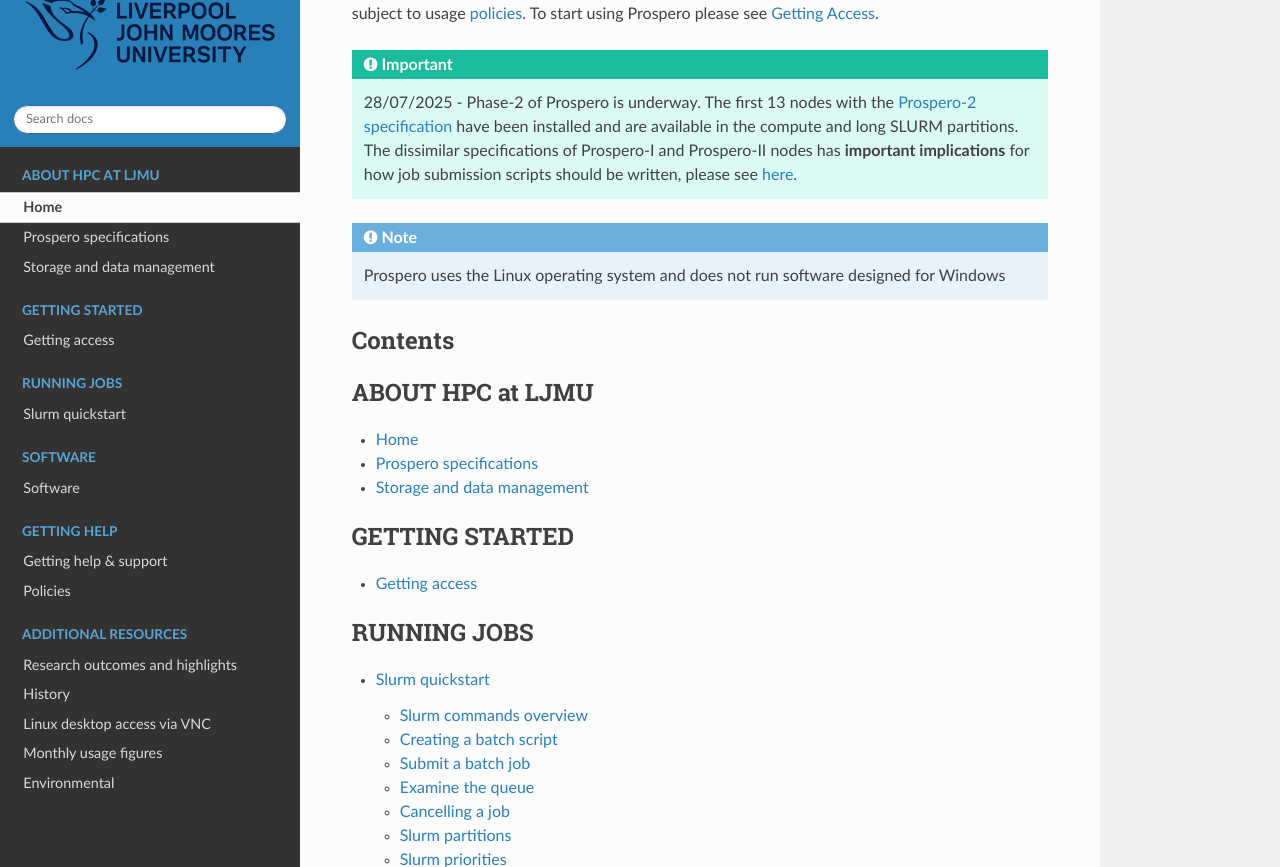
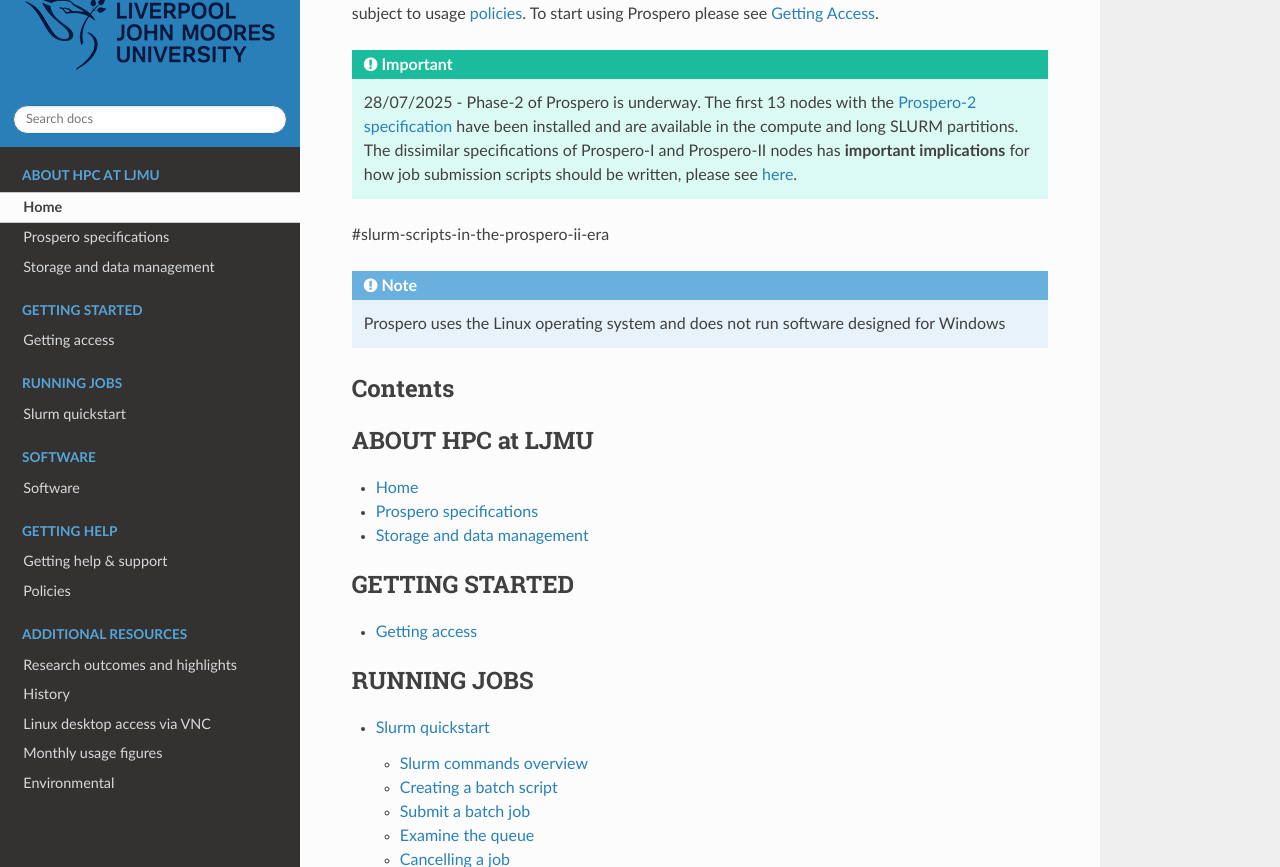
Before and after one commit to astrcrai/prospero-docs, a Sphinx documentation site: the page built from docs/source/index.rst, in a window 1280 px wide and 900 px high, scrolled down 891 px, cut to the strip 33-900 px from the top of the window. Built offline with Sphinx 7.4.7 and the Read the Docs theme 3.1.0, drawn with Linux system fonts in a browser that asks for light colours.

Commit message:
Update index.rst

```diff
--- a/docs/source/index.rst
+++ b/docs/source/index.rst
@@ -15,7 +15,9 @@
 
 .. IMPORTANT::
 
-   28/07/2025 - Phase-2 of Prospero is underway. The first 13 nodes with the `Prospero-2 specification <https://prospero-docs.readthedocs.io/en/latest/specifications.html>`_ have been installed and are available in the compute and long SLURM partitions. The dissimilar specifications of Prospero-I and Prospero-II nodes has **important implications** for how job submission scripts should be written, please see `here <https://prospero-docs.readthedocs.io/en/latest/scheduler.html>`_.
+   28/07/2025 - Phase-2 of Prospero is underway. The first 13 nodes with the `Prospero-2 specification <https://prospero-docs.readthedocs.io/en/latest/specifications.html>`_ have been installed and are available in the compute and long SLURM partitions. The dissimilar specifications of Prospero-I and Prospero-II nodes has **important implications** for how job submission scripts should be written, please see `here <https://prospero-docs.readthedocs.io/en/latest/scheduler.html#slurm-scripts-in-the-prospero-ii-era>`_.
+
+#slurm-scripts-in-the-prospero-ii-era
 
 .. NOTE::
 
```
